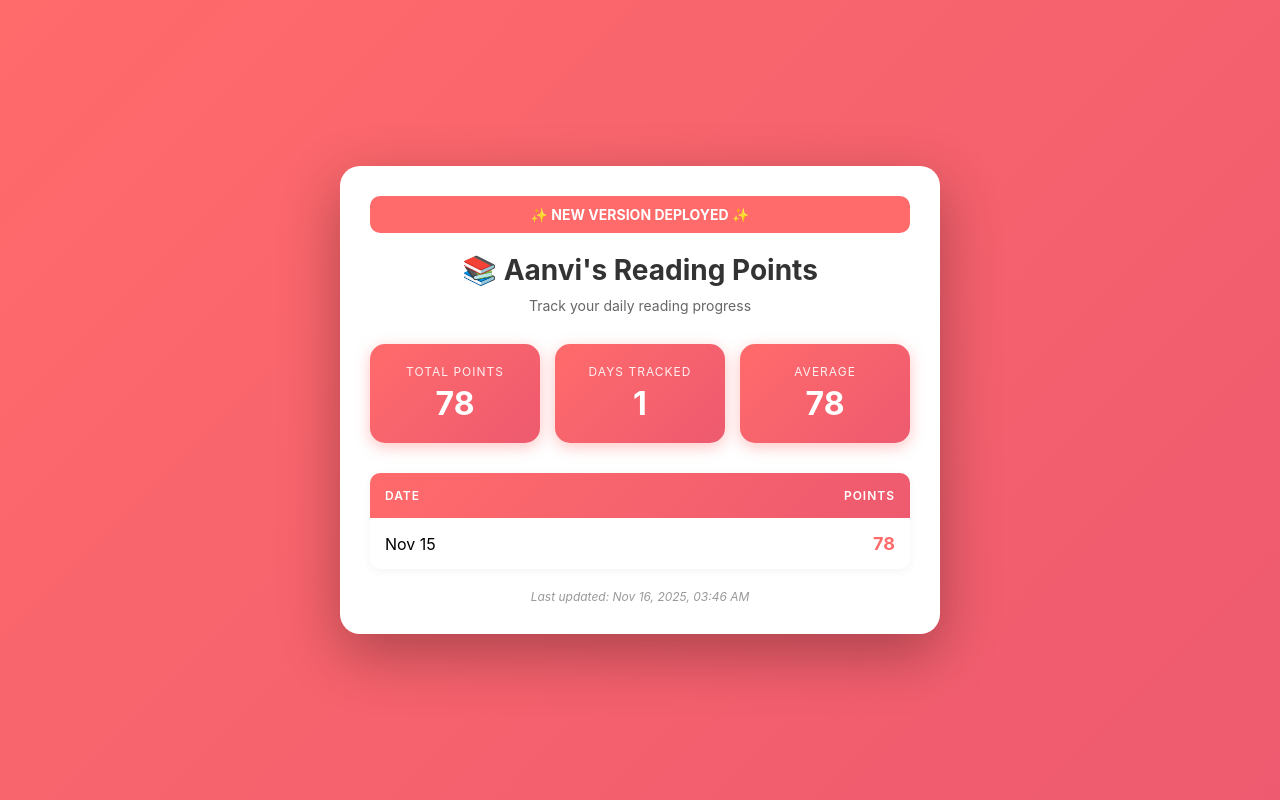
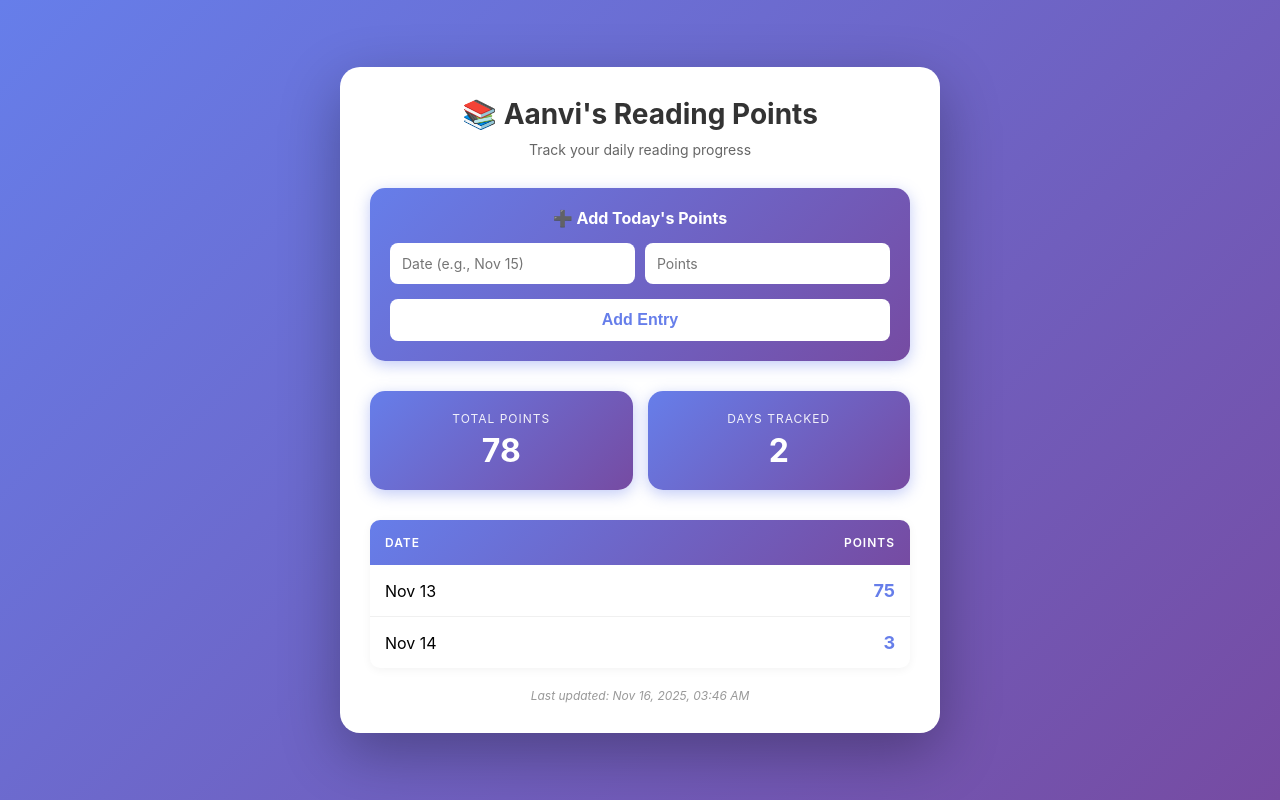
Before and after one commit to jiten-kmar/aanvi-reading-points, a plain HTML site: page index.html in a window 1280 px wide. Drawn offline with Linux system fonts and the light colour scheme.

Commit message:
Update index.html

```diff
--- a/index.html
+++ b/index.html
@@ -6,7 +6,7 @@
     <meta http-equiv="Expires" content="0">
     <meta charset="UTF-8">
     <meta name="viewport" content="width=device-width, initial-scale=1.0">
-    <title>Aanvi Daily Points Tracker ! - Version 2.0</title>
+    <title>Aanvi Daily Points Tracker !</title>
     <style>
         * {
             margin: 0;
@@ -16,7 +16,7 @@
 
         body {
             font-family: -apple-system, BlinkMacSystemFont, 'Segoe UI', Roboto, Oxygen, Ubuntu, Cantarell, sans-serif;
-            background: linear-gradient(135deg, #ff6b6b 0%, #ee5a6f 100%);
+            background: linear-gradient(135deg, #667eea 0%, #764ba2 100%);
             min-height: 100vh;
             padding: 20px;
             display: flex;
@@ -45,17 +45,6 @@
             }
         }
 
-        .version-banner {
-            background: #ff6b6b;
-            color: white;
-            padding: 10px;
-            text-align: center;
-            border-radius: 10px;
-            margin-bottom: 20px;
-            font-weight: bold;
-            font-size: 14px;
-        }
-
         h1 {
             color: #333;
             margin-bottom: 10px;
@@ -70,20 +59,78 @@
             font-size: 14px;
         }
 
+        .add-entry-form {
+            background: linear-gradient(135deg, #667eea 0%, #764ba2 100%);
+            padding: 20px;
+            border-radius: 15px;
+            margin-bottom: 30px;
+            box-shadow: 0 4px 15px rgba(102, 126, 234, 0.4);
+        }
+
+        .form-title {
+            color: white;
+            font-size: 16px;
+            font-weight: bold;
+            margin-bottom: 15px;
+            text-align: center;
+        }
+
+        .form-group {
+            display: grid;
+            grid-template-columns: 1fr 1fr;
+            gap: 10px;
+            margin-bottom: 15px;
+        }
+
+        .form-group input {
+            padding: 12px;
+            border: none;
+            border-radius: 8px;
+            font-size: 14px;
+            font-family: inherit;
+        }
+
+        .form-group input:focus {
+            outline: 2px solid #fff;
+            outline-offset: 2px;
+        }
+
+        .submit-btn {
+            width: 100%;
+            padding: 12px;
+            background: white;
+            color: #667eea;
+            border: none;
+            border-radius: 8px;
+            font-size: 16px;
+            font-weight: bold;
+            cursor: pointer;
+            transition: transform 0.2s, box-shadow 0.2s;
+        }
+
+        .submit-btn:hover {
+            transform: translateY(-2px);
+            box-shadow: 0 4px 12px rgba(0, 0, 0, 0.2);
+        }
+
+        .submit-btn:active {
+            transform: translateY(0);
+        }
+
         .stats {
             display: grid;
-            grid-template-columns: repeat(auto-fit, minmax(120px, 1fr));
+            grid-template-columns: repeat(2, 1fr);
             gap: 15px;
             margin-bottom: 30px;
         }
 
         .stat-card {
-            background: linear-gradient(135deg, #ff6b6b 0%, #ee5a6f 100%);
+            background: linear-gradient(135deg, #667eea 0%, #764ba2 100%);
             padding: 20px;
             border-radius: 15px;
             text-align: center;
             color: white;
-            box-shadow: 0 4px 15px rgba(255, 107, 107, 0.4);
+            box-shadow: 0 4px 15px rgba(102, 126, 234, 0.4);
         }
 
         .stat-label {
@@ -110,7 +157,7 @@
         }
 
         thead {
-            background: linear-gradient(135deg, #ff6b6b 0%, #ee5a6f 100%);
+            background: linear-gradient(135deg, #667eea 0%, #764ba2 100%);
             color: white;
         }
 
@@ -129,7 +176,7 @@
         }
 
         tbody tr:hover {
-            background-color: #fff5f5;
+            background-color: #f8f9ff;
             transition: background-color 0.2s;
         }
 
@@ -139,7 +186,7 @@
 
         .points {
             font-weight: bold;
-            color: #ff6b6b;
+            color: #667eea;
             font-size: 18px;
         }
 
@@ -149,6 +196,22 @@
             font-size: 12px;
             margin-top: 20px;
             font-style: italic;
+        }
+
+        .success-message {
+            background: #4caf50;
+            color: white;
+            padding: 10px;
+            border-radius: 8px;
+            text-align: center;
+            margin-bottom: 15px;
+            display: none;
+            animation: fadeIn 0.3s;
+        }
+
+        @keyframes fadeIn {
+            from { opacity: 0; }
+            to { opacity: 1; }
         }
 
         @media (max-width: 600px) {
@@ -164,6 +227,10 @@
                 font-size: 24px;
             }
 
+            .form-group {
+                grid-template-columns: 1fr;
+            }
+
             th, td {
                 padding: 10px;
                 font-size: 14px;
@@ -173,13 +240,21 @@
 </head>
 <body>
     <div class="container">
-        <div class="version-banner">
-            ✨ NEW VERSION DEPLOYED ✨
-        </div>
-
         <h1>📚 Aanvi's Reading Points</h1>
         <p class="subtitle">Track your daily reading progress</p>
 
+        <!-- Add Entry Form -->
+        <div class="add-entry-form">
+            <div class="form-title">➕ Add Today's Points</div>
+            <div class="success-message" id="successMessage">Entry added successfully! ✨</div>
+            <div class="form-group">
+                <input type="text" id="dateInput" placeholder="Date (e.g., Nov 15)" />
+                <input type="number" id="pointsInput" placeholder="Points" min="0" />
+            </div>
+            <button class="submit-btn" onclick="addEntry()">Add Entry</button>
+        </div>
+
+        <!-- Statistics -->
         <div class="stats">
             <div class="stat-card">
                 <div class="stat-label">Total Points</div>
@@ -189,12 +264,9 @@
                 <div class="stat-label">Days Tracked</div>
                 <div class="stat-value" id="totalDays">0</div>
             </div>
-            <div class="stat-card">
-                <div class="stat-label">Average</div>
-                <div class="stat-value" id="avgPoints">0</div>
-            </div>
         </div>
 
+        <!-- Points Table -->
         <table>
             <thead>
                 <tr>
@@ -211,21 +283,82 @@
     </div>
 
     <script>
-        // YOUR DATA - Update this array daily
-        const pointsData = [
-            { date: 'Nov 15', points: 78 },
-            // Add new entries here in format: { date: 'Nov 15', points: 85 },
+        // YOUR DATA - This gets loaded on page load
+        let pointsData = [
+            { date: 'Nov 13', points: 75 },
+            { date: 'Nov 14', points: 3 },
         ];
+
+        // Load data from localStorage if available
+        function loadData() {
+            const savedData = localStorage.getItem('aanviPointsData');
+            if (savedData) {
+                pointsData = JSON.parse(savedData);
+            }
+        }
+
+        // Save data to localStorage
+        function saveData() {
+            localStorage.setItem('aanviPointsData', JSON.stringify(pointsData));
+        }
+
+        // Add new entry
+        function addEntry() {
+            const dateInput = document.getElementById('dateInput');
+            const pointsInput = document.getElementById('pointsInput');
+            const successMessage = document.getElementById('successMessage');
+
+            const date = dateInput.value.trim();
+            const points = parseInt(pointsInput.value);
+
+            if (!date) {
+                alert('Please enter a date (e.g., Nov 15)');
+                return;
+            }
+
+            if (isNaN(points) || points < 0) {
+                alert('Please enter valid points');
+                return;
+            }
+
+            // Add new entry
+            pointsData.unshift({ date, points });
+
+            // Save to localStorage
+            saveData();
+
+            // Show success message
+            successMessage.style.display = 'block';
+            setTimeout(() => {
+                successMessage.style.display = 'none';
+            }, 3000);
+
+            // Clear inputs
+            dateInput.value = '';
+            pointsInput.value = '';
+
+            // Refresh display
+            calculateStats();
+            populateTable();
+            updateTimestamp();
+        }
+
+        // Allow Enter key to submit
+        document.addEventListener('DOMContentLoaded', function() {
+            document.getElementById('pointsInput').addEventListener('keypress', function(e) {
+                if (e.key === 'Enter') {
+                    addEntry();
+                }
+            });
+        });
 
         // Calculate statistics
         function calculateStats() {
             const totalPoints = pointsData.reduce((sum, entry) => sum + entry.points, 0);
             const totalDays = pointsData.length;
-            const avgPoints = totalDays > 0 ? Math.round(totalPoints / totalDays) : 0;
 
             document.getElementById('totalPoints').textContent = totalPoints;
             document.getElementById('totalDays').textContent = totalDays;
-            document.getElementById('avgPoints').textContent = avgPoints;
         }
 
         // Populate table
@@ -233,10 +366,7 @@
             const tbody = document.getElementById('pointsTable');
             tbody.innerHTML = '';
 
-            // Reverse to show most recent first
-            const reversedData = [...pointsData].reverse();
-
-            reversedData.forEach((entry, index) => {
+            pointsData.forEach((entry, index) => {
                 const row = document.createElement('tr');
                 row.innerHTML = `
                     <td>${entry.date}</td>
@@ -261,6 +391,7 @@
         }
 
         // Initialize
+        loadData();
         calculateStats();
         populateTable();
         updateTimestamp();
```
